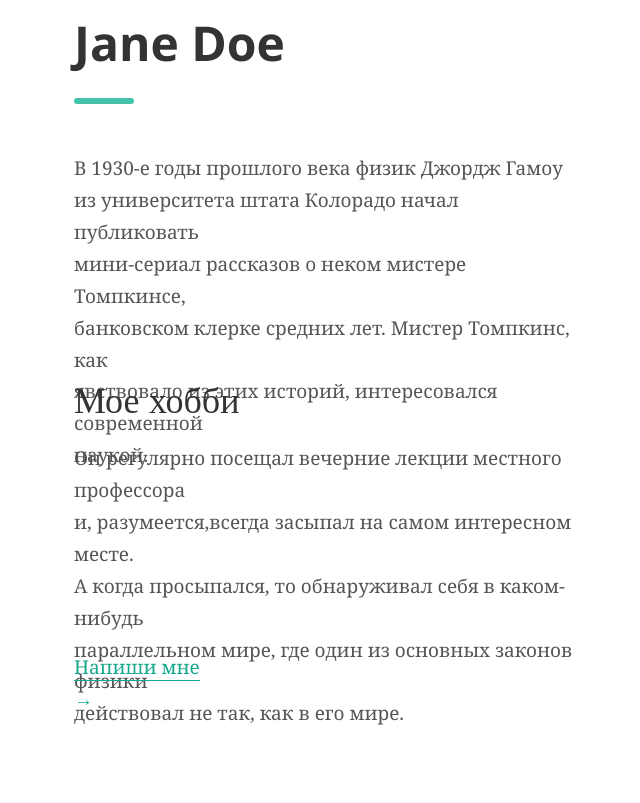
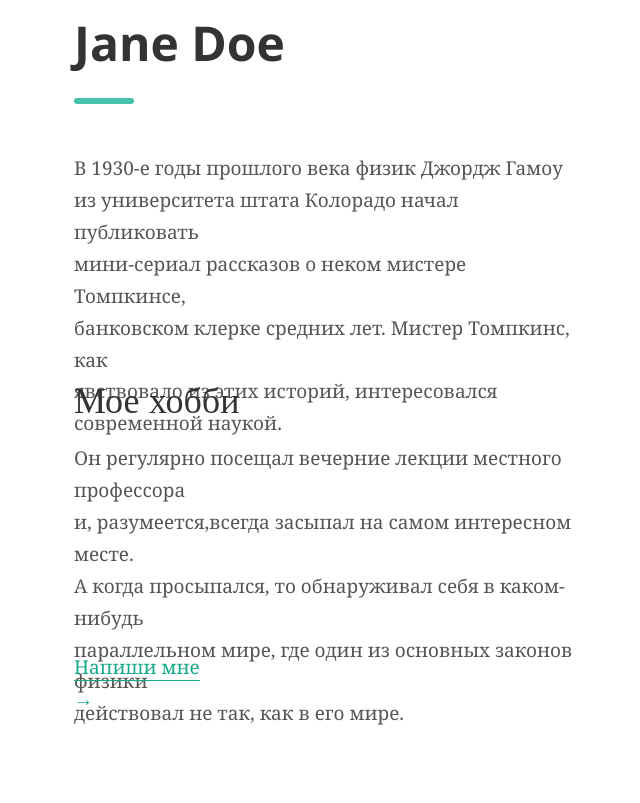
Before and after one commit to AkshachRd/web-development, a PHP site: page / in a window 1280 px wide. Shown: the part 858-1661 px from the top of the page, without its empty margins (151-791 px from the left). Run offline with PHP 8.4, Linux system fonts and the light colour scheme.

Commit message:
Bugs fixed

```diff
--- a/lw5/css/style.css
+++ b/lw5/css/style.css
@@ -13,13 +13,13 @@
   direction: ltr;
 }
 
-.right_block_rtl
+.right_block_right_to_left
 {
   display: inline-block;
   float: right;
 }
 
-.left_block_rtl
+.left_block_right_to_left
 {
   display: inline-block;
 }
@@ -41,7 +41,7 @@
   margin-right: 60px;
 }
 
-.right_block_ltr
+.right_block_left_to_right
 {
   display: inline-block;
 }
--- a/lw5/index.html
+++ b/lw5/index.html
@@ -9,14 +9,14 @@
   <div class="main">
     <div  class="left_to_right">
       <img class="photo" src="images/photo.png" alt="Здесь должно быть фото женщины">
-      <div class="right_block_ltr">
+      <div class="right_block_left_to_right">
         <img class="quotes_image" src="images/quote.png" alt="Здесь должны быть кавычки">
         <p class="quote">Мы берем на себя много, потому что мало чего боимся</p>
         <p class="quote_author">— Том Демарко. Deadline</p>
       </div>
     </div>
     <div class="right_to_left">
-      <div class="right_block_rtl">
+      <div class="right_block_right_to_left">
         <h1 class="first_heading">Jane Doe</h1>
         <p class="green_line"></p>
         <p class="first_phrase">
@@ -24,8 +24,7 @@
           из университета штата Колорадо начал публиковать
           мини-сериал рассказов о неком мистере Томпкинсе,
           банковском клерке средних лет. Мистер Томпкинс, как
-          явствовало из этих историй, интересовался современной
-          наукой.</p>
+          явствовало из этих историй, интересовался современной наукой.</p>
         <h2 class="second_heading">Мое хобби</h2>
         <p class="second_phrase">
           Он регулярно посещал вечерние лекции местного профессора
@@ -36,7 +35,7 @@
         </p>
         <a class="green_write" href="https://twitter.com/Ponasenkov?ref_src=twsrc%5Egoogle%7Ctwcamp%5Eserp%7Ctwgr%5Eauthor"><span class="green_underline">Напиши мне</span> →</a>
       </div>
-      <div class="left_block_rtl">
+      <div class="left_block_right_to_left">
         <h3 class="list_start">Любимые писатели:</h3>
         <ul class="list">
           <li>Айзек Азимов</li>
```
